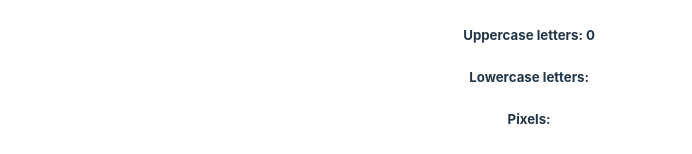
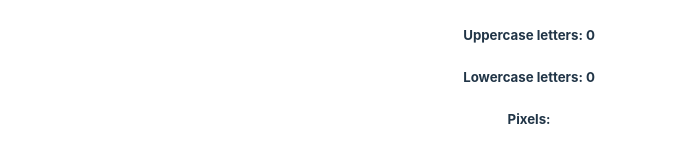
Before and after one commit to donwung/ReactWordCounter, a React (Vite) app in the folder word-counter/: page / in a window 1280 px wide. Shown: the part 406-560 px from the top of the page, without its empty margins (294-986 px from the left). Built offline with nearby package versions, Linux system fonts and the light colour scheme.

Commit message:
added lowercase counter

```diff
--- a/word-counter/src/App.tsx
+++ b/word-counter/src/App.tsx
@@ -14,6 +14,7 @@ function App() {
     const [punctuationCount, setPunctuationCount] = useState(0);
     const [commaCount, setCommaCount] = useState(0);
     const [uppercaseCharacterCount, setUppercaseCharacterCount] = useState(0);
+    const [lowercaseCharacterCount, setLowercaseCharacterCount] = useState(0);
 
     const updateVowelCount = (text: string) => {
         const vowels = ["a", "e", "i", "o", "u"];
@@ -69,6 +70,17 @@ function App() {
         setUppercaseCharacterCount(count);
     }
 
+    const updateLowercaseCharacterCount = (text: string) => {
+        let count = 0;
+        // if there exists a change from lower to upper, increase count
+        for (let i = 0; i < text.length; i++) {
+            if (text[i] !== text[i].toUpperCase()) {
+                count++;
+            }
+        }
+        setLowercaseCharacterCount(count);
+    }
+
     // TODO: refactor
     const updateWordStats = (text: string) => {
         updateCharacterCount(text);
@@ -78,6 +90,7 @@ function App() {
         updatePunctuationCount(text);
         updateCommaCount(text);
         updateUppercaseCharacterCount(text);
+        updateLowercaseCharacterCount(text);
     }
 
     const handleOnTextInput = (text: string) => {
@@ -156,7 +169,7 @@ function App() {
                         Uppercase letters: {uppercaseCharacterCount}
                     </h5>
                     <h5>
-                        Lowercase letters:
+                        Lowercase letters: {lowercaseCharacterCount}
                     </h5>
                     <h5>
                         Pixels:
```
